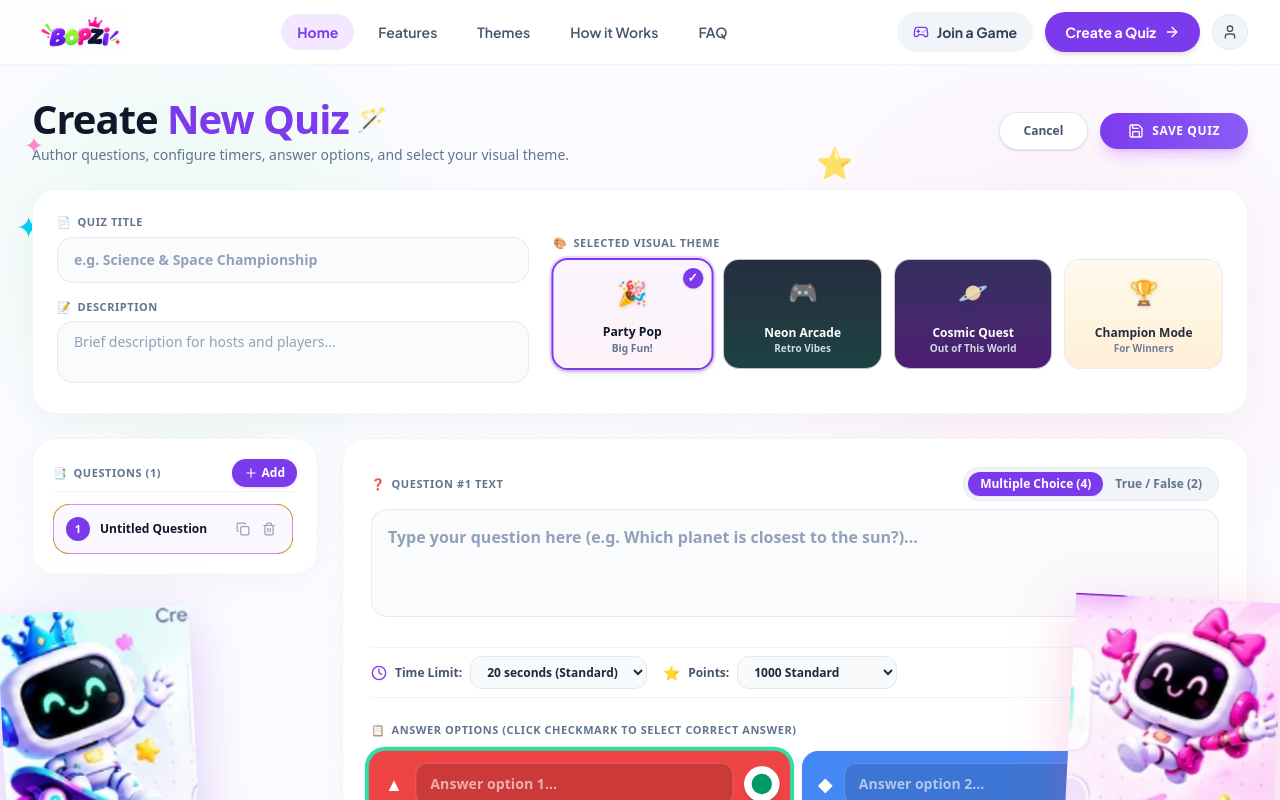
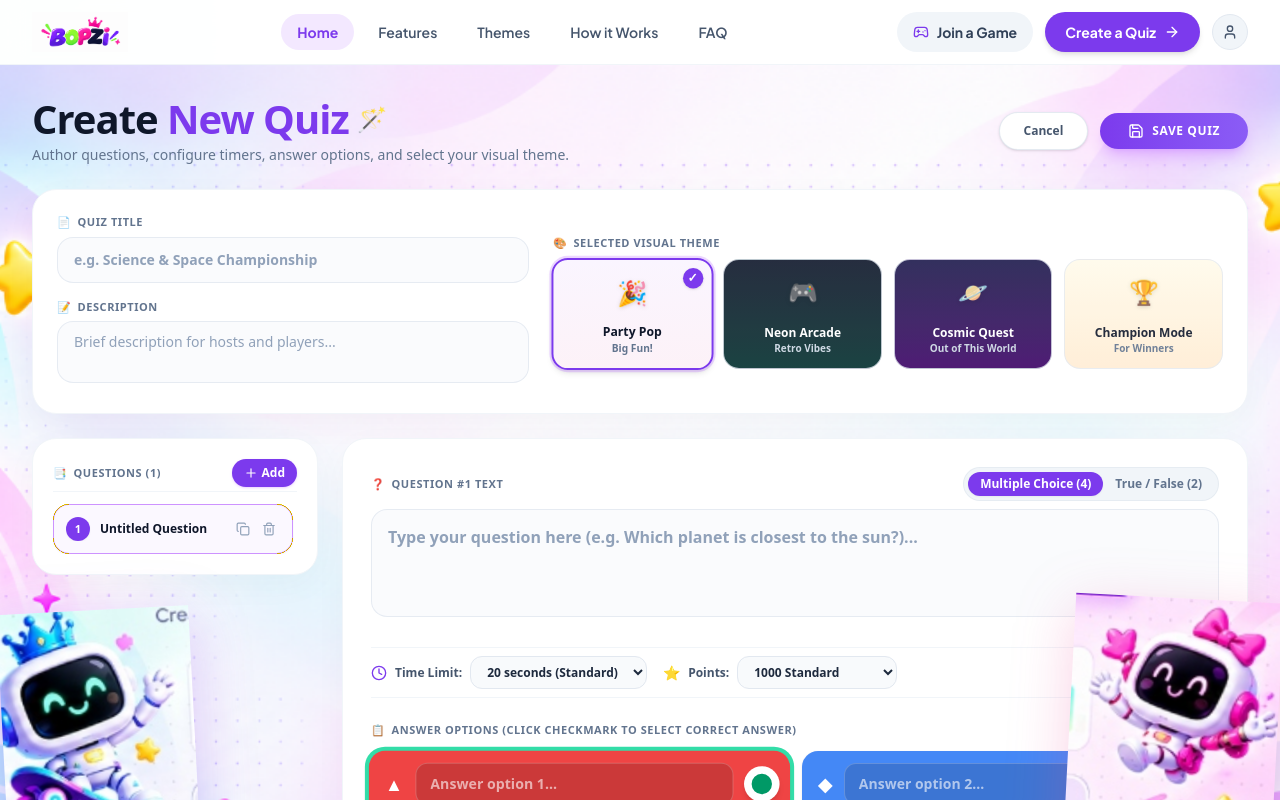
Before and after one commit to ab2030909/Bopzi, a Next.js app: page /quizzes/new in a window 1280 px wide. Shown: the top 800 px of the page. Built offline with nearby package versions, Linux system fonts and the light colour scheme.

Commit message:
style: apply high-res Bopzi pastel background artwork to Dashboard and Quiz Editor

```diff
--- a/src/app/dashboard/page.tsx
+++ b/src/app/dashboard/page.tsx
@@ -116,15 +116,11 @@ export default function DashboardPage() {
 
   return (
     <div className="min-h-screen w-full bg-[#FCFBFF] relative overflow-hidden flex flex-col font-sans">
-      {/* Pastel background blobs and dot matrix grid pattern */}
-      <div className="absolute top-0 left-0 w-96 h-96 bg-emerald-100/35 rounded-full blur-3xl pointer-events-none select-none z-0" />
-      <div className="absolute top-10 right-0 w-[450px] h-[450px] bg-pink-100/40 rounded-full blur-3xl pointer-events-none select-none z-0" />
-      <div className="absolute bottom-0 left-1/3 w-[500px] h-[500px] bg-purple-100/30 rounded-full blur-3xl pointer-events-none select-none z-0" />
-
-      {/* Decorative stars & sparkles in background */}
-      <div className="absolute top-16 left-6 text-amber-300 text-3xl select-none pointer-events-none animate-pulse">⭐</div>
-      <div className="absolute top-44 right-10 text-amber-300 text-3xl select-none pointer-events-none animate-pulse">⭐</div>
-      <div className="absolute top-28 right-72 text-pink-300 text-xl select-none pointer-events-none">✨</div>
+      {/* High-res uploaded Bopzi pastel background artwork */}
+      <div
+        className="absolute inset-0 bg-cover bg-center bg-no-repeat pointer-events-none select-none z-0"
+        style={{ backgroundImage: "url('/images/bopzi_pastel_bg.png')" }}
+      />
 
       {/* Corner Mascots - Tucked directly into the outer screen corners */}
       <div className="hidden lg:block absolute -left-4 sm:-left-2 xl:left-1 top-20 sm:top-24 xl:top-28 w-28 sm:w-36 xl:w-40 h-auto z-20 pointer-events-none select-none">
--- a/src/components/quiz/QuizEditorForm.tsx
+++ b/src/components/quiz/QuizEditorForm.tsx
@@ -232,17 +232,11 @@ export function QuizEditorForm({ initialQuiz, isEditing = false }: QuizEditorFor
 
   return (
     <div className="min-h-screen w-full bg-[#FCFBFF] relative overflow-hidden flex flex-col font-sans">
-      {/* Background Pastel Blobs */}
-      <div className="absolute top-0 left-0 w-96 h-96 bg-emerald-100/35 rounded-full blur-3xl pointer-events-none select-none z-0" />
-      <div className="absolute top-10 right-0 w-[450px] h-[450px] bg-pink-100/40 rounded-full blur-3xl pointer-events-none select-none z-0" />
-      <div className="absolute bottom-0 left-1/3 w-[500px] h-[500px] bg-purple-100/30 rounded-full blur-3xl pointer-events-none select-none z-0" />
-
-      {/* Decorative stars and sparkles in background */}
-      <div className="absolute top-16 left-6 text-pink-400 text-2xl select-none pointer-events-none animate-pulse">✦</div>
-      <div className="absolute top-20 right-1/3 text-amber-300 text-3xl select-none pointer-events-none animate-pulse">⭐</div>
-      <div className="absolute bottom-16 right-10 text-amber-300 text-3xl select-none pointer-events-none animate-pulse">⭐</div>
-      <div className="absolute top-36 left-4 text-cyan-400 text-3xl select-none pointer-events-none">✦</div>
-      <div className="absolute top-44 right-12 text-pink-300 text-2xl select-none pointer-events-none">✨</div>
+      {/* High-res uploaded Bopzi pastel background artwork */}
+      <div
+        className="absolute inset-0 bg-cover bg-center bg-no-repeat pointer-events-none select-none z-0"
+        style={{ backgroundImage: "url('/images/bopzi_pastel_bg.png')" }}
+      />
 
       {/* Corner Mascots matching reference */}
       <div className="hidden lg:block absolute -left-4 sm:-left-2 xl:left-1 bottom-8 xl:bottom-12 w-32 sm:w-40 xl:w-48 h-auto z-20 pointer-events-none select-none">
```
Also changed, not shown: public/images/bopzi_pastel_bg.png (added).
